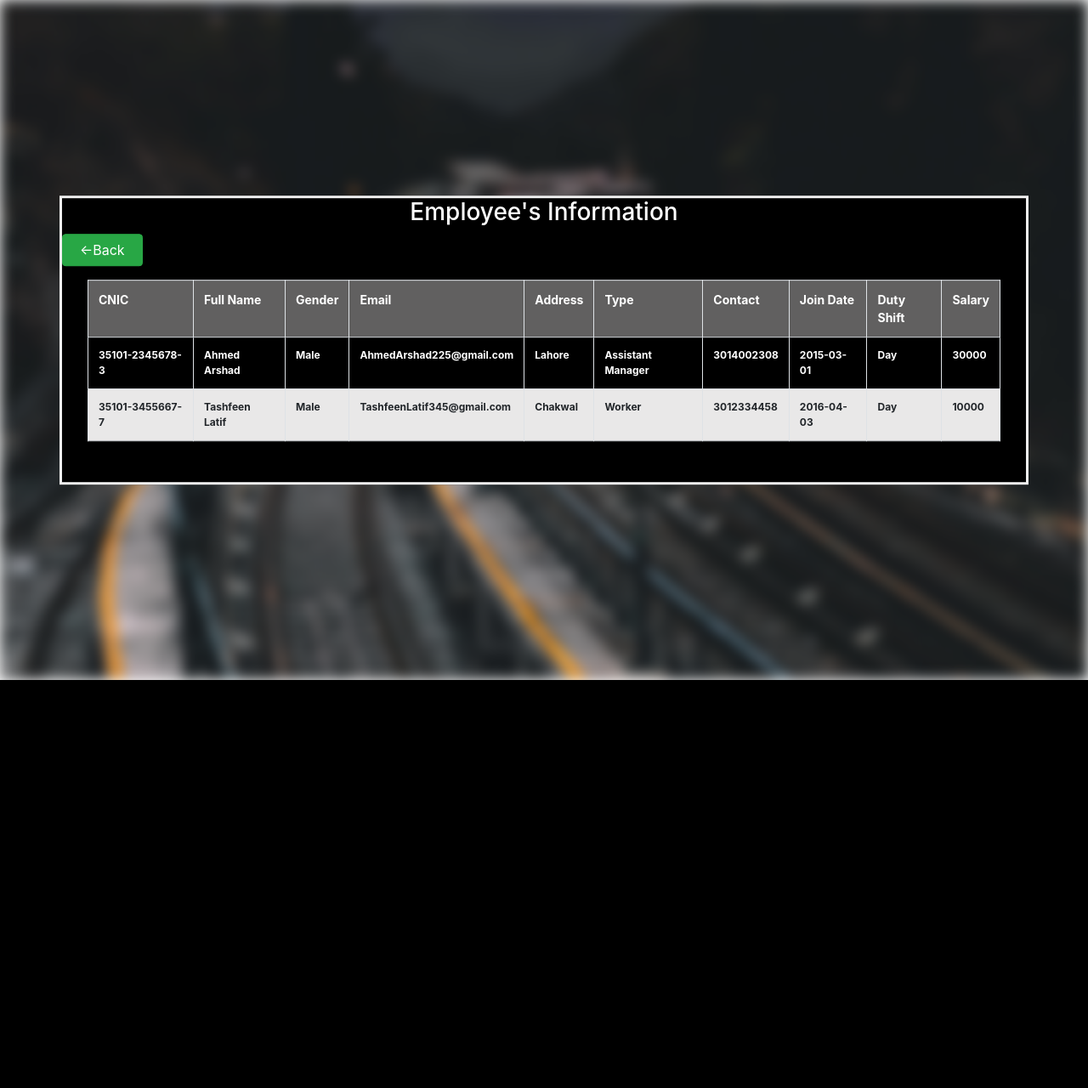
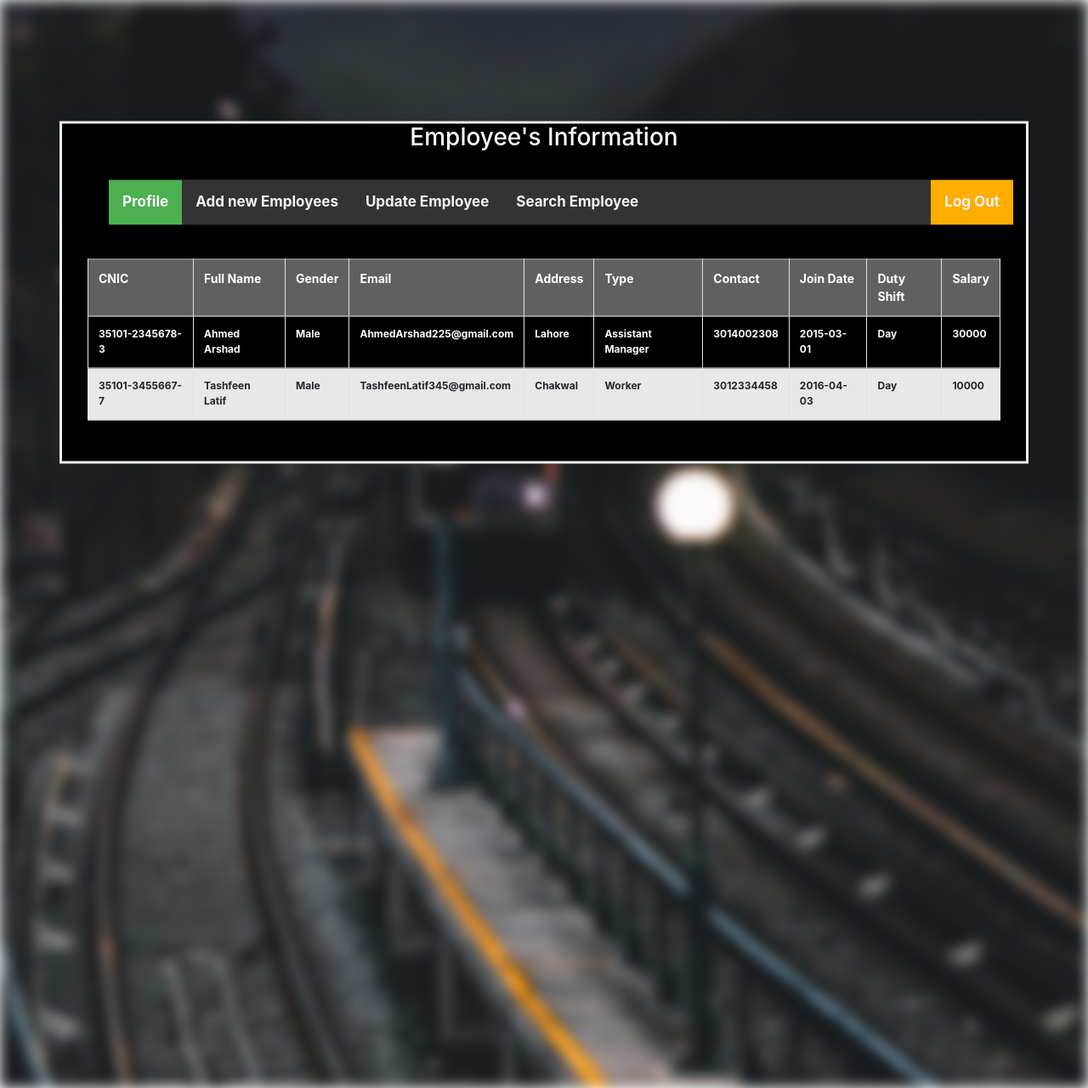
Before and after one commit to AhmedArshed/Data-Base, a PHP site: page /search_employee.php in a window 1280 px wide. Shown: the whole page at 85% size. Before the commit the page ends 800 px from the top, so only its background shows below. Run offline with PHP 8.4, Linux system fonts and the light colour scheme; data comes from the database, SQL or seed files in the repository; some libraries are stand-ins or nearby versions.

Commit message:
Update search_employee.php

```diff
--- a/railway system/search_employee.php
+++ b/railway system/search_employee.php
@@ -29,7 +29,7 @@ include "connect.php";
 
         .bg {
   background-image: url("new.jpg");
-  height: 100vh;
+  height: 160vh;
   background-position: center;
   background-repeat: repeat;
   background-size: cover;
@@ -51,7 +51,7 @@ body, html {
   font-weight: bold;
   border: 3px solid #f1f1f1;
   position: absolute;
-  top: 50%;
+  top: 43%;
   left: 50%;
   transform: translate(-50%, -50%);
   z-index: 2;
@@ -60,6 +60,45 @@ body, html {
   padding: 40px;
   text-align: center;
 }
+.nave{
+      background-color: #000000;
+      color: #FFFFFF;
+    }
+    .topnav {
+  overflow: hidden;
+  background-color: #333;
+}
+
+.topnav a {
+  float: left;
+  color: #f2f2f2;
+  text-align: center;
+  padding: 14px 16px;
+  text-decoration: none;
+  font-size: 17px;
+}
+
+.topnav a:hover {
+  background-color: #ddd;
+  color: black;
+}
+
+.topnav a.active {
+  background-color: #4CAF50;
+  color: white;
+}
+
+.clgr{
+          color: #000000;
+        }
+.btnset{
+     float: right;
+  background-color: #ffae00;
+  color: #000000;
+}
+ul {
+    list-style-type: none;
+}
     </style>
  </head>
  <body>
@@ -67,11 +106,19 @@ body, html {
  	<form action="remove_employee_try.php" method="post" class="container bg-text">
         <div class="page-header mb-5" align="center">
  	<h3 class="set">Employee's Information</h3>
-
-     <div class="form-group row">
-			<a class="btn btn-success col-sm-1" href="manager.php"><-Back</a>
-			<div class="col-sm-11"></div>
-	</div>
+<br>
+     <ul class='nave page-header' align='center'>
+      <li class='nave'>
+        <div class='topnav set2'>
+          <a href='emp_profile.php' class='clgr active'>Profile</a>
+          <a href='employee_register.php' class='clgr'>Add new Employees</a>
+          <a href='update_employee.php' class='clgr'>Update Employee</a>
+          <a href='search_employee.php' class='clgr'>Search Employee</a>
+          <a href='logout.php' style='float:right' class='btnset'>Log Out</a>
+        </div>
+      </li>
+    </ul>
+    <br>
 
      <?php
 
```
